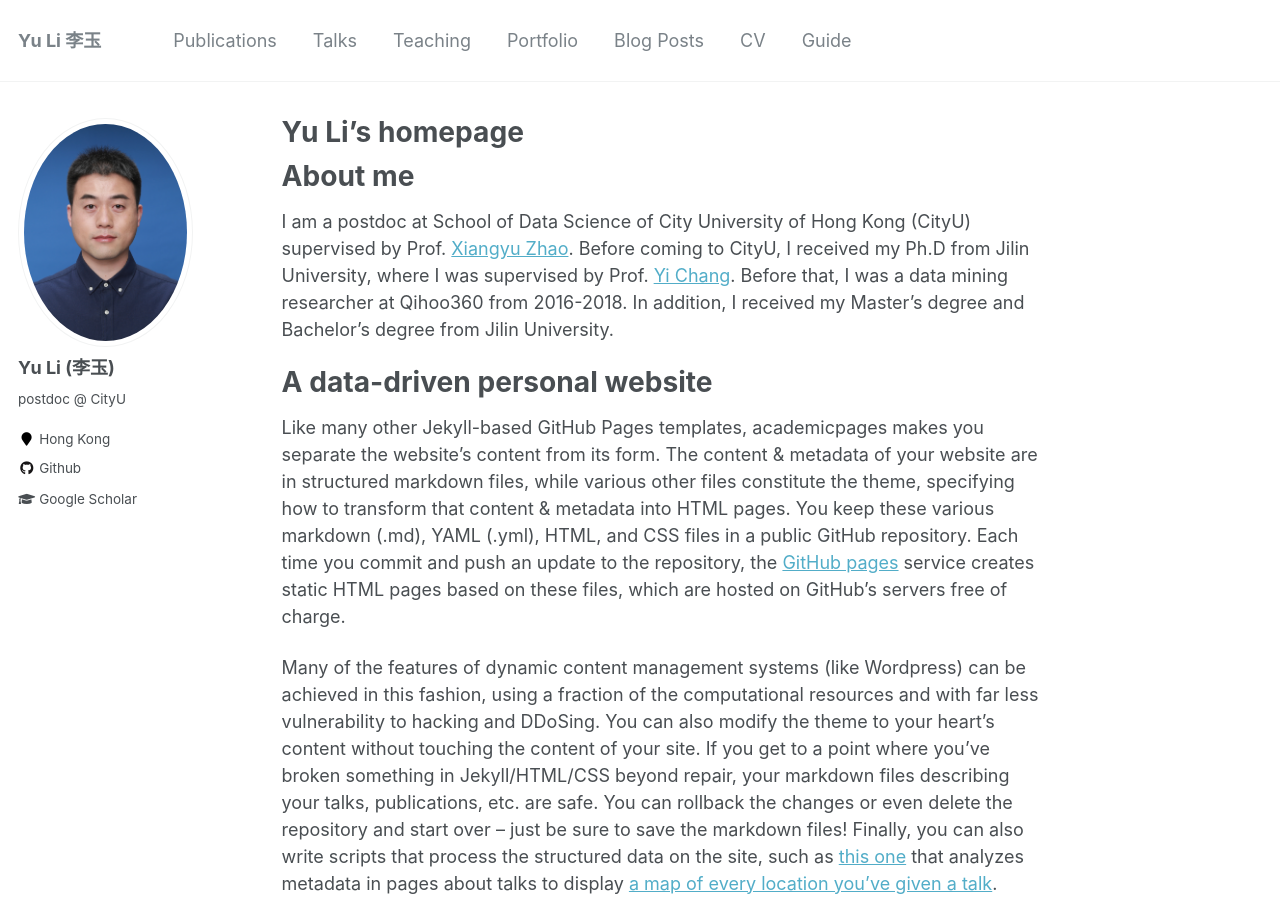
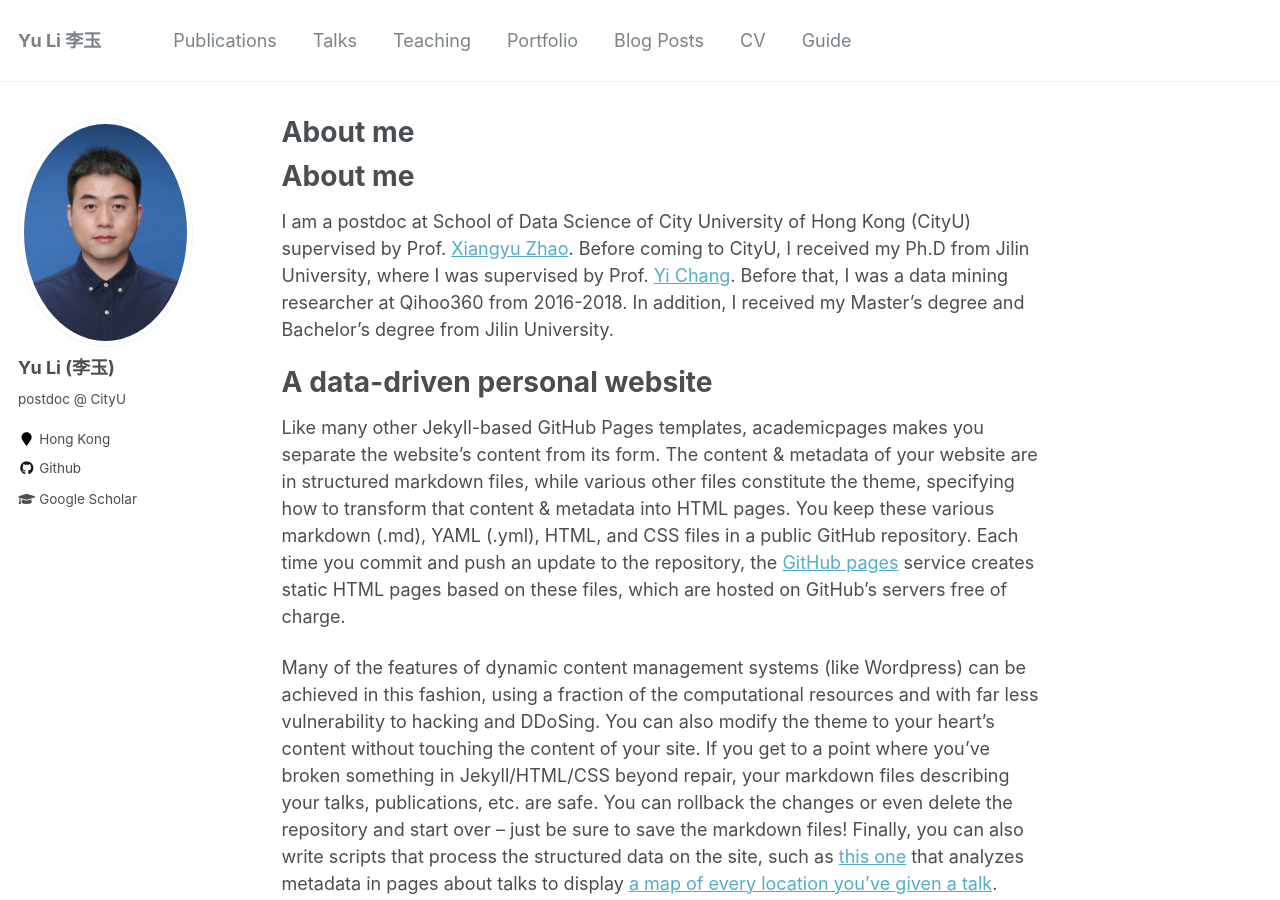
Before and after one commit to liyu1990/liyu1990.github.io, a Jekyll site: the page built from _pages/about.md, in a window 1280 px wide and 900 px high. Built offline with Jekyll 4.4.1, drawn with Linux system fonts in a browser that asks for light colours; our own code applies the rules of GitHub Pages for plain Markdown files; part of the change alters nothing that is shown.

Commit message:
Update about.md

```diff
--- a/_pages/about.md
+++ b/_pages/about.md
@@ -1,6 +1,6 @@
 ---
 permalink: /
-title: "Yu Li's homepage"
+# title: "Yu Li's homepage"
 excerpt: "About me"
 author_profile: true
 redirect_from:
```
